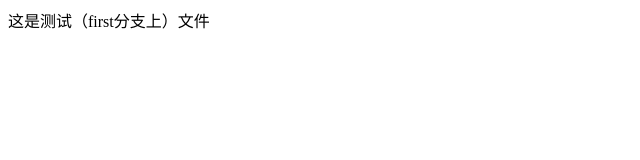
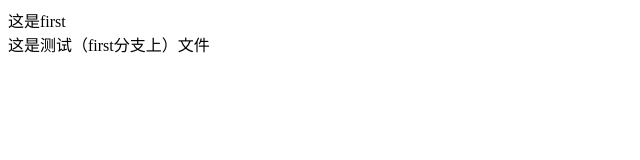
Before and after one commit to SidoTenso/Jingdong, a website: page wwwroot/git测试.html in a window 1280 px wide. Shown: the whole page, without its empty margins (0-640 px from the left). Drawn offline with Linux system fonts and the light colour scheme.

Commit message:
1-4星期四

```diff
--- a/wwwroot/git测试.html
+++ b/wwwroot/git测试.html
@@ -7,7 +7,7 @@
     <title>Document</title>
 </head>
 <body>
+    <div>这是first</div>
     <div>这是测试（first分支上）文件</div>
-
 </body>
 </html>
```
